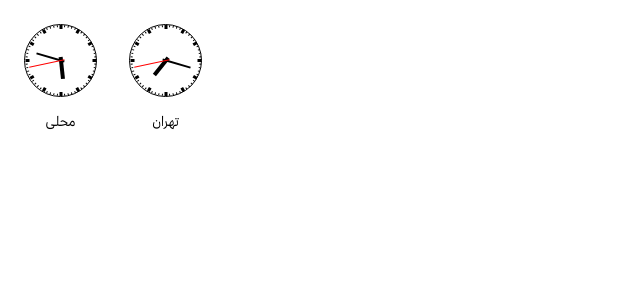
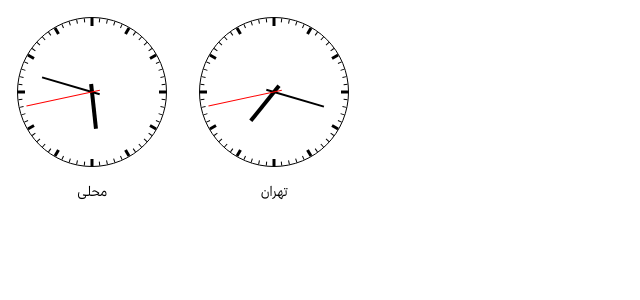
Before and after one commit to Farbod29/gahsanj, a Next.js app: page /ClocksPageMini in a window 1280 px wide. Shown: the top 300 px of the page, without its empty margins (0-640 px from the left). Built offline with nearby package versions, Linux system fonts and the light colour scheme.

Commit message:
resize clocks
Signed-off-by: farbod29 <aprin.farbod@gmail.com>

```diff
--- a/src/app/ClocksPageMini/page.tsx
+++ b/src/app/ClocksPageMini/page.tsx
@@ -19,11 +19,11 @@ const ClocksPage = () => {
       const screenWidth = window.innerWidth;
 
       if (screenWidth <= 480) {
-        return 40;
+        return 150;
       } else if (screenWidth <= 768) {
-        return 60;
+        return 150;
       } else if (screenWidth <= 1800) {
-        return 73;
+        return 150;
       }
       return 120; // Return default size if no condition is met
     }
@@ -38,7 +38,7 @@ const ClocksPage = () => {
     return () => window.removeEventListener('resize', handleResize);
   }, []);
   return (
-    <div className="bg-white p-4">
+    <div className="bg-white p-3">
       <div className="flex flex-row items-center">
         {' '}
         {/* Changed to flex row */}
```
